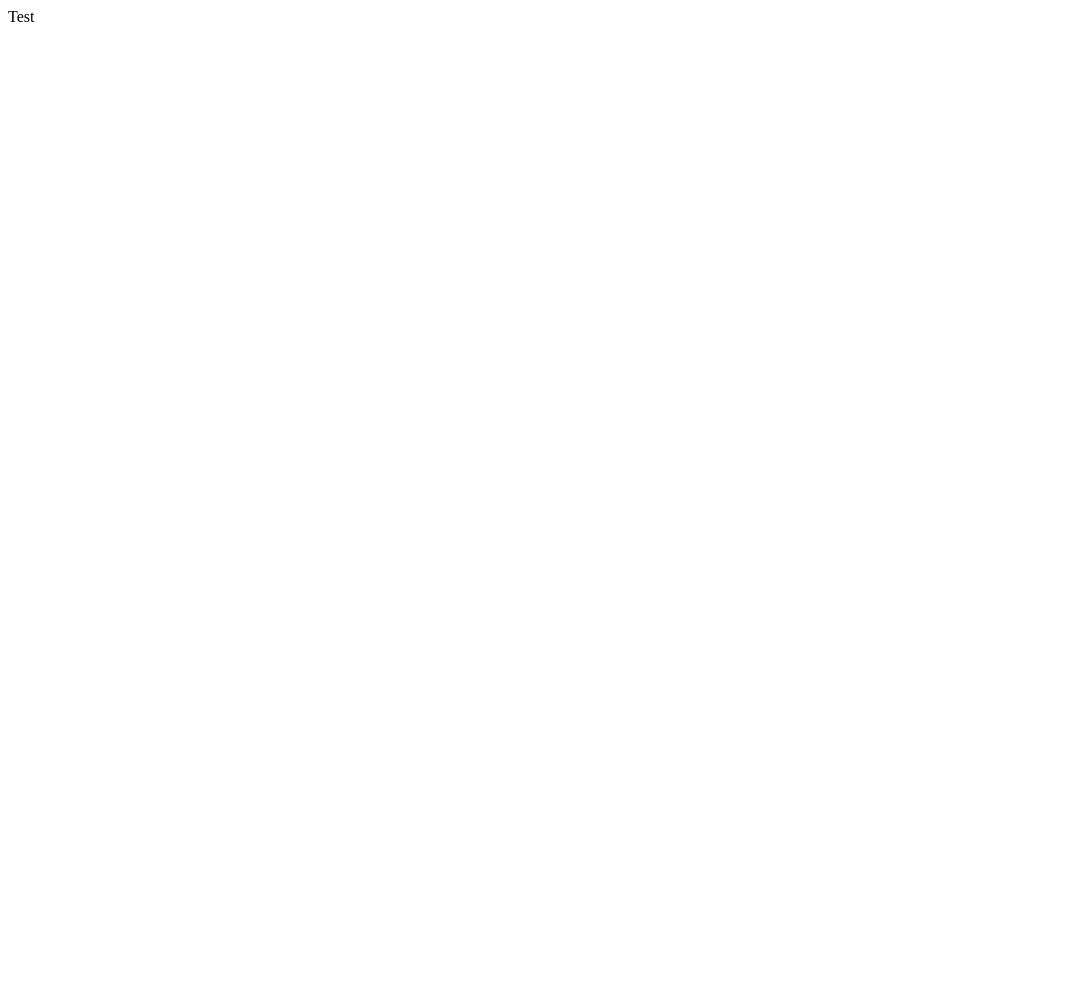
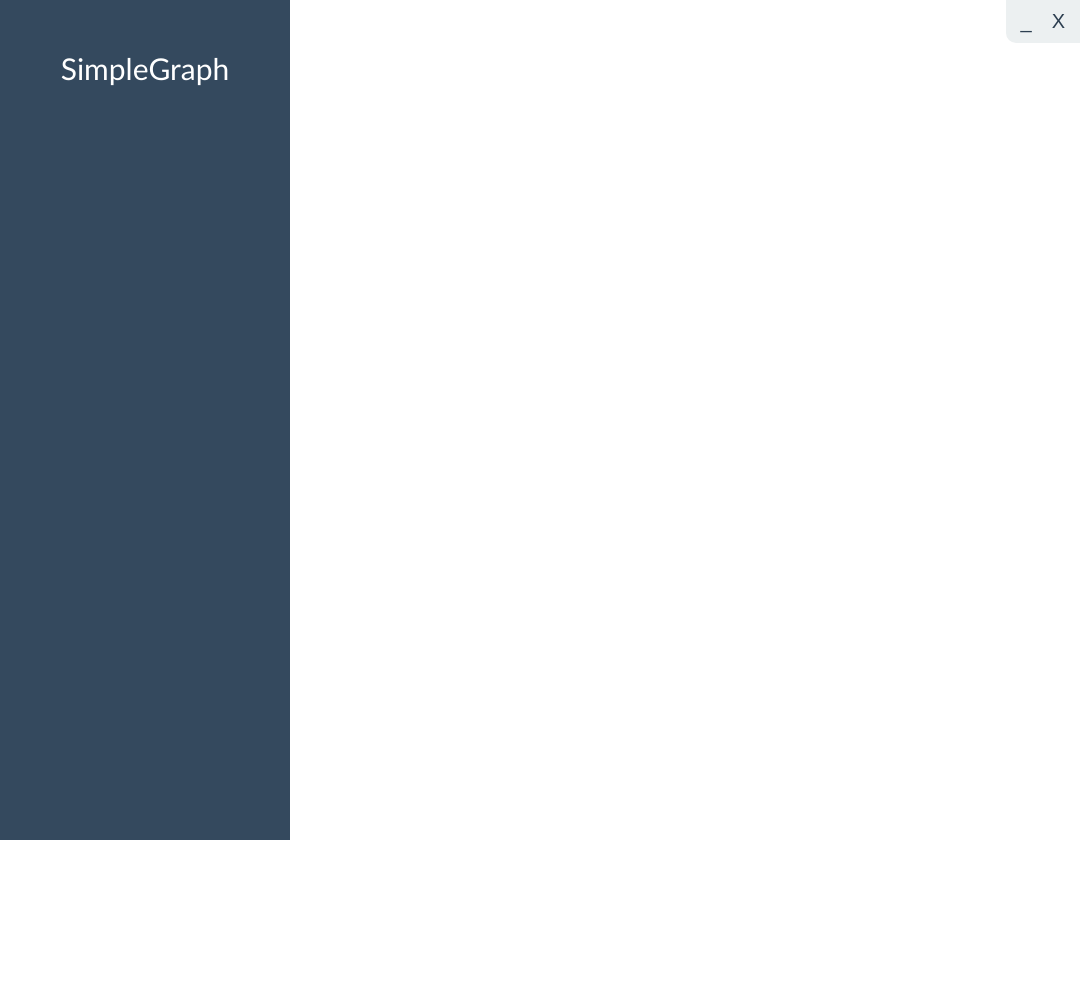
Before and after one commit to Lea-Bar/SimpleGraph, an Electron app: page public/index.html in a window 1080 px wide. Before the commit the page ends 800 px from the top, so only its background shows below. Drawn offline with Linux system fonts and the light colour scheme.

Commit message:
[Add] Add some styles

```diff
--- /dev/null
+++ b/public/css/main.css
@@ -0,0 +1,51 @@
+body{
+    margin: 0;
+    padding: 0;
+    overflow: hidden;
+    font-family: 'Trebuchet MS', sans-serif;
+}
+
+.sidebar {
+    width: 250px;
+    height: 100vh;
+    background: #34495e;
+    color: white;
+    padding: 20px;
+    display: flex;
+    flex-direction: column;
+    gap: 15px;
+}
+
+.window-controls {
+    position: absolute;
+    top: 0;
+    right: 0;
+    display: flex;
+    background: #ecf0f1;
+    padding: 5px;
+    border-bottom-left-radius: 10px;
+}
+
+.window-controls button {
+    background: none;
+    border: none;
+    color: #2c3e50;
+    font-size: 20px;
+    cursor: pointer;
+    padding: 5px 10px;
+}
+
+.window-controls button:hover {
+    background: #95a5a6;
+}
+
+canvas {
+    flex-grow: 1;
+    background: white;
+    display: block;
+}
+
+p.title{
+    font-size: 30px;
+    text-align: center;
+}
--- a/public/index.html
+++ b/public/index.html
@@ -1 +1,21 @@
-<p>Test</p>
+<!DOCTYPE html>
+<html>
+<head>
+    <meta charset='utf-8'>
+    <meta http-equiv='X-UA-Compatible' content='IE=edge'>
+    <title>SimpleGraph</title>
+    <meta name='viewport' content='width=device-width, initial-scale=1'>
+    <link rel='stylesheet' type='text/css' media='screen' href='css/main.css'>
+    <script src='main.js'></script>
+</head>
+<body>
+    <div class="window-controls">
+        <button id="minimize">_</button>
+        <button id="close">X</button>
+    </div>
+    <div class="sidebar">
+        <p class="title">SimpleGraph</p>
+    </div>
+    <canvas id="graphCanvas"></canvas>
+</body>
+</html>
```
